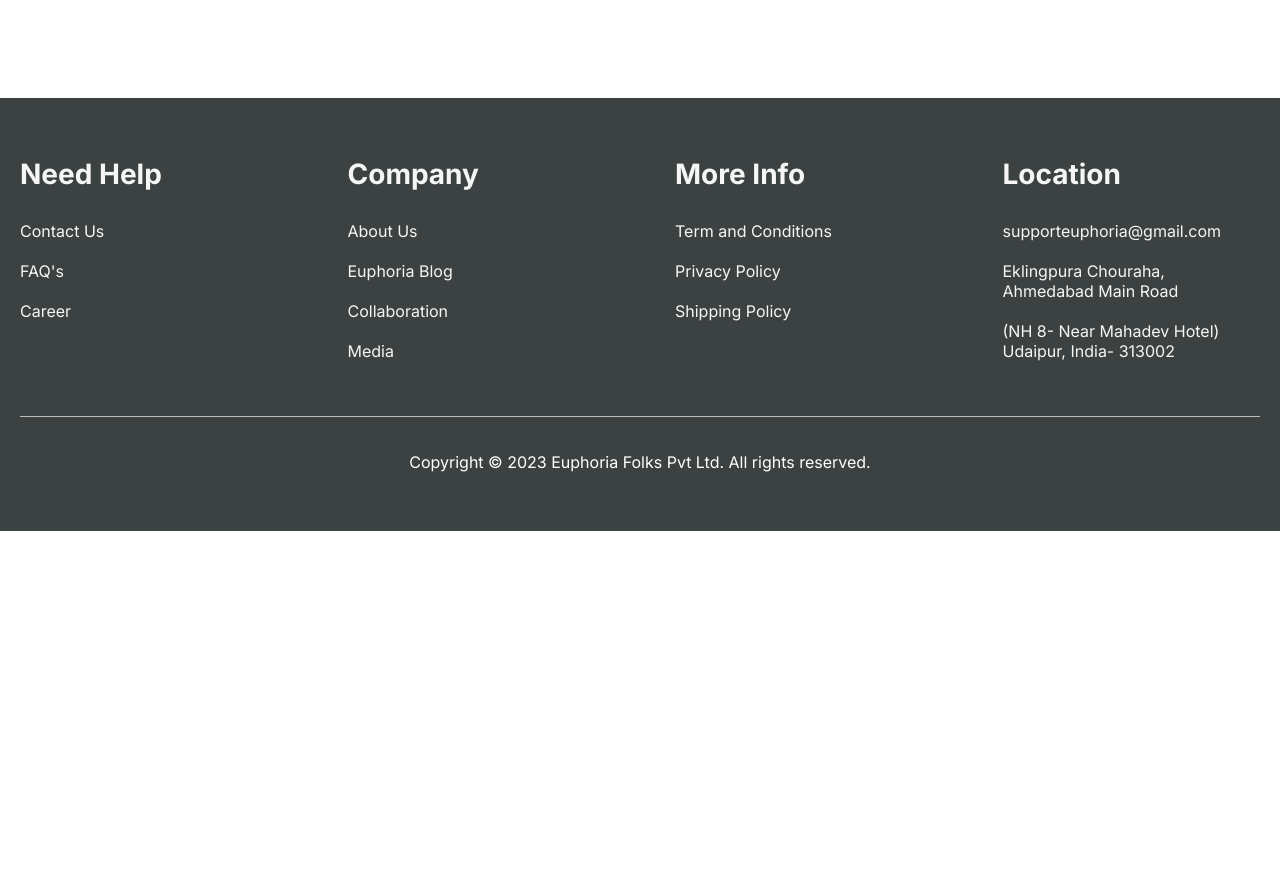
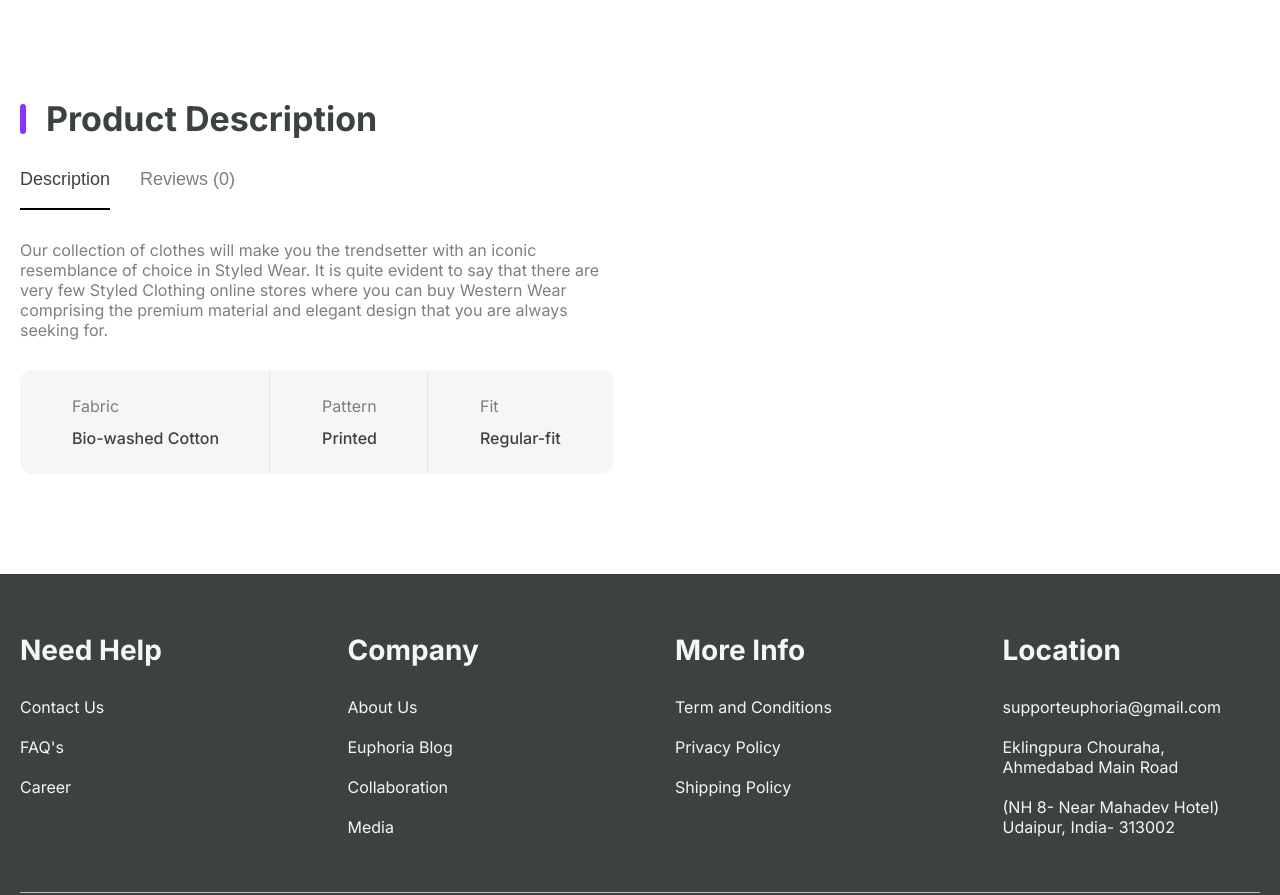
Before and after one commit to R4AYA4R/EuphoriaSiteNodeJsReactJsPostgreSql, a React (Create React App) app in the folder client-reactjs/: page /catalog/1 in a window 1280 px wide. Shown: the part 1116-2011 px from the top of the page. Before the commit the page ends 1647 px from the top, so only its background shows below. Built offline with nearby package versions, Linux system fonts and the light colour scheme; no server answers.

Commit message:
added some desc block to productItemPage

```diff
--- a/client-reactjs/src/index.css
+++ b/client-reactjs/src/index.css
@@ -1666,3 +1666,89 @@ a {
     left: 12.5px;
 
 }
+
+.sectionProductItemPage__descBlock{
+    margin-bottom: 100px;
+}
+
+.sectionProductItemPage__descBlock-topBlock{
+    margin-bottom: 30px;
+}
+
+.sectionProductItemPage__descBlock-tabs{
+    display: flex;
+    align-items: center;
+    gap:30px;
+    margin-bottom: 30px;
+}
+
+.descBlock__tabs-btn{
+    padding-bottom: 18px;
+    font-size: 18px;
+    font-weight: 500;
+    background-color: #fff;
+    color: #807D7E;
+    border:none;
+    transition:all .5s ease;
+    border-bottom: 2px solid transparent;
+}
+
+.descBlock__tabs-btn:hover{
+    cursor: pointer;
+    opacity: 0.7;
+}
+
+.descBlock__tabs-btn:hover.descBlock__tabs-btn--active{
+    opacity: 1;
+}
+
+.descBlock__tabs-btn--active{
+    color: #3C4242;
+    border-bottom:2px solid #000;
+}
+
+.descBlock__tabs-btnReviews{
+    display: flex;
+    align-items: center;
+    gap:5px;
+}
+
+.descBlock__desc-text{
+    font-size: 16px;
+    font-weight: 400;
+    color: #807D7E;
+    max-width: 610px;
+    margin-bottom: 30px;
+}
+
+.descBlock__desc-table{
+    border-radius: 12px;
+    background-color: #F6F6F6;
+}
+
+.desc__table-column{
+    padding: 24px 50px;
+    border-right: 1px solid #e4e4e4;
+}
+
+.desc__table-column:nth-child(3){
+    border-right: none;
+}
+
+.desc__table-headText{
+    color: #807D7E;
+    font-size: 16px;
+    font-weight: 400;
+    margin-bottom: 12px;
+    display: inline-block; /* указываем это свойство,чтобы применился отступ(margin),так как по дефолту у html тега th в таблице display со значением inline,и отступы не применяются тогда */
+}
+
+.desc__table-text{
+    font-size: 16px;
+    font-weight: 500;
+}
+
+.descBlock__desc-inner,
+.descBlock__desc-innerReviews{
+    animation: appear 1s ease forwards;
+}
--- a/client-reactjs/src/pages/ProductItemPage.tsx
+++ b/client-reactjs/src/pages/ProductItemPage.tsx
@@ -20,6 +20,8 @@ const ProductItemPage = () => {
 
     const { pathname } = useLocation(); // берем pathname(url страницы) из useLocation()
 
+    const [tab, setTab] = useState('Desc');
+
 
     // делаем запрос на сервер с помощью react query при запуске страницы и описываем здесь функцию запроса на сервер
     const { data, refetch, isFetching: isFetchingProductById } = useQuery({
@@ -36,17 +38,17 @@ const ProductItemPage = () => {
     })
 
     // при изменении pathname(url страницы),делаем запрос на обновление данных о товаре(иначе не меняются данные) и изменяем таб на Desc(описание товара),если вдруг был включен другой таб,то при изменении url страницы будет включен опять дефолтный таб,также изменяем значение количества товара,если было выбрано уже какое-то,чтобы поставить первоначальное, и убираем форму добавления комментария,если она была открыта,и изменяем значение состоянию activeStarsForm на 0,то есть убираем звезды в форме для коментария,если они были выбраны
-    useEffect(()=>{
+    useEffect(() => {
 
         refetch();
 
-    },[pathname])
+    }, [pathname])
 
-    useEffect(()=>{
+    useEffect(() => {
 
         refetch();
 
-    },[data?.data])
+    }, [data?.data])
 
 
     return (
@@ -55,7 +57,63 @@ const ProductItemPage = () => {
             <section id="sectionCatalog" className={onScreen.sectionCatalogIntersecting ? "sectionCatalog sectionCatalog__active sectionProductItemPage" : "sectionCatalog sectionProductItemPage"} ref={sectionCatalog}>
 
                 {/* вынесли блок с информацией о товаре и слайдером в наш компонент ProductItemPageItemBlock,так как там много кода,передаем туда как пропс(параметр) product со значением data?.data(объект товара),также передаем поле pathname(url страницы),чтобы потом при его изменении изменять значение количества товара,так как оно находится в этом компоненте ProductItemPageItemBlock,указываем именно таким образом pathname={pathname},иначе выдает ошибку типов,передаем функцию refetch для переобновления данных товара(повторный запрос на сервер для переобновления данных товара) и указываем ему название как refetchProduct(просто название этого пропса(параметра)) */}
-                <ProductItemPageItemBlock product={data?.data} pathname={pathname}/>
+                <ProductItemPageItemBlock product={data?.data} pathname={pathname} />
+
+                {/* указываем здесь контейнер,так как для блока ProductItemPageItemBlock нужен контейнер в отдельной его части по такому дизайну */}
+                <div className="container">
+
+                    <div className="sectionProductItemPage__descBlock">
+                        <div className="sectionCategories__topBlock sectionProductItemPage__descBlock-topBlock">
+                            <div className="sectionCategories__topBlock-leftBorderBlock"></div>
+                            <h1 className="sectionCategories__topBlock-title">Product Description</h1>
+                        </div>
+
+                        <div className="sectionProductItemPage__descBlock-tabs">
+                            <button className={tab === 'Desc' ? "descBlock__tabs-btn descBlock__tabs-btn--active" : "descBlock__tabs-btn"} onClick={()=>setTab('Desc')}>Description</button>
+                            <button className={tab === 'Reviews' ? "descBlock__tabs-btn descBlock__tabs-btnReviews descBlock__tabs-btn--active" : "descBlock__tabs-btn descBlock__tabs-btnReviews"} onClick={()=>setTab('Reviews')}>
+                                <p className="tabs__btnReviews-text">Reviews</p>
+                                <p className="tabs__btnReviews-text">(0)</p>
+                            </button>
+                        </div>
+
+                        <div className="sectionProductItemPage__descBlock-desc">
+
+                            {tab === 'Desc' &&
+                                <div className="descBlock__desc-inner">
+                                    <p className="descBlock__desc-text">{data?.data.descText}</p>
+                                    <p className="descBlock__desc-text">Our collection of clothes will make you the trendsetter with an iconic resemblance of choice in Styled Wear. It is quite evident to say that there are very few Styled Clothing online stores where you can buy Western Wear comprising the premium material and elegant design that you are always seeking for.</p>
+                                    <table className="descBlock__desc-table">
+                                        <tbody className="desc__table-body">
+                                            <tr className="desc__table-row">
+                                                <td className="desc__table-column">
+                                                    <th className="desc__table-headText">Fabric</th>
+                                                    <p className="desc__table-text">Bio-washed Cotton</p>
+                                                </td>
+                                                <td className="desc__table-column">
+                                                    <th className="desc__table-headText">Pattern</th>
+                                                    <p className="desc__table-text">Printed</p>
+                                                </td>
+                                                <td className="desc__table-column">
+                                                    <th className="desc__table-headText">Fit</th>
+                                                    <p className="desc__table-text">Regular-fit</p>
+                                                </td>
+                                            </tr>
+                                        </tbody>
+                                    </table>
+                                </div>
+                            }
+
+                            {tab === 'Reviews' &&
+                                <div className="descBlock__desc-innerReviews">
+                                    Reviews
+                                </div>
+                            }
+
+                        </div>
+
+                    </div>
+
+                </div>
 
             </section>
         </main>
```
